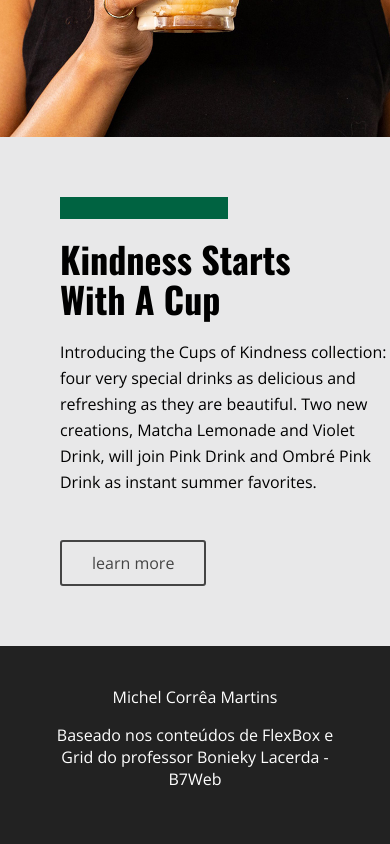
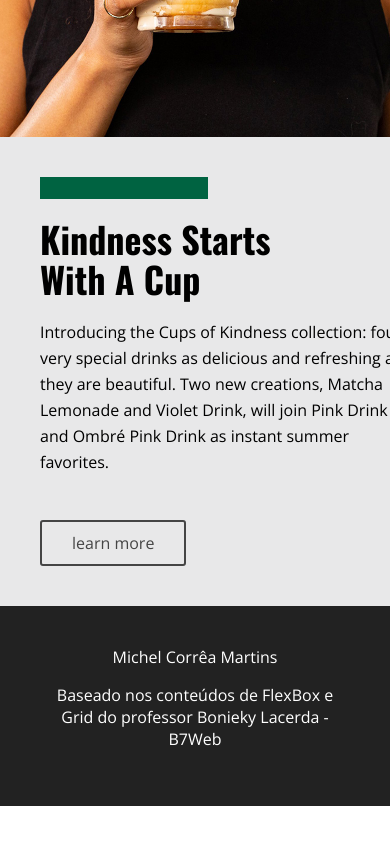
Before and after one commit to michel-cm/HTML-CSS-Home-StarBucks, a plain HTML site: page index.html in a window 390 px wide. Shown: the part 3825-4669 px from the top of the page. After the commit the page ends 4631 px from the top, so only its background shows below. Drawn offline with nearby package versions, Linux system fonts and the light colour scheme.

Commit message:
Add files via upload

```diff
--- a/assets/css/style.css
+++ b/assets/css/style.css
@@ -3,6 +3,7 @@
 body {
     font-family: 'Open Sans', sans-serif;
     margin: 0;
+    overflow: hidden;
 }
 
 .container {
@@ -306,10 +307,7 @@ footer a, p {
         margin-left: 10px;
         cursor: pointer;
     }
-    .area1--content, .area2--content, .area3--content {
+    .area1--content, .area2--content, .area3--content,.area4--content {
         padding: 40px;
     }
-    .area4--content {
-        padding: 60px;
-    }
 }
```
